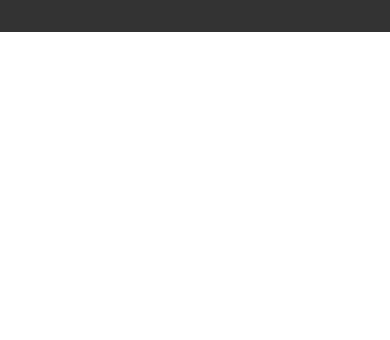
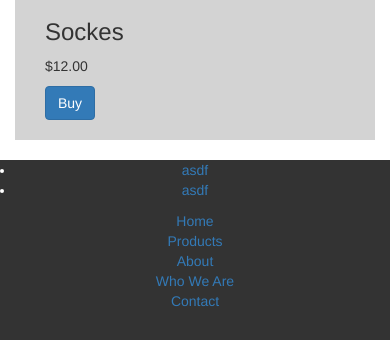
Before and after one commit to daniellabonte/bigfoot, a PHP site: page /products.php in a window 390 px wide. Shown: the part 812-1152 px from the top of the page. Before the commit the page ends 844 px from the top, so only its background shows below. Run offline with PHP 8.4, Linux system fonts and the light colour scheme; some libraries are stand-ins or nearby versions.

Commit message:
added rough layout for items

```diff
--- a/css/buttons.css
+++ b/css/buttons.css
@@ -17,3 +17,8 @@
   transition: 0.4s;
   text-decoration:  none;
 }
+.icon
+{
+	width: 100%;
+	height: auto;
+}
--- a/products.php
+++ b/products.php
@@ -15,14 +15,62 @@
   <div id="filterButton" class="col-sm-2"><center>Filter</center>
 </div>
 <div class="w-100"></div>
-<dir>asdf</dir>
+
+
+<br>
+<div class="col-sm-12" style="background-color: lightgrey;">
+<br>
+	<div class= "col-sm-6" style="max-width: 350px;">
+		<img class ="icon" src="https://ae01.alicdn.com/kf/HTB17QD6JFXXXXaOXVXXq6xXFXXXc/Spring-Summer-Calcetines-3D-Printed-Low-Cut-Ped-font-b-Socks-b-font-Girls-Cute-Kawaii.jpg">
+		<br>
+
+	</div>
+	<div class ="col-sm-6">
+		<h3>Sockes</h3>
+		<p>$12.00</p>
+		<button type="button" class="btn btn-primary">Buy</button>
+	</div>
+<br>
+
+
+</div>
+
+<br>
+
+
+<br>
+<div class="col-sm-12" style="background-color: lightgrey;">
+<br>
+	<div class= "col-sm-6" style="max-width: 350px;">
+		<img class ="icon" src="https://ae01.alicdn.com/kf/HTB17QD6JFXXXXaOXVXXq6xXFXXXc/Spring-Summer-Calcetines-3D-Printed-Low-Cut-Ped-font-b-Socks-b-font-Girls-Cute-Kawaii.jpg">
+		<br>
+
+	</div>
+	<div class ="col-sm-6">
+		<h3>Sockes</h3>
+		<p>$12.00</p>
+		<button type="button" class="btn btn-primary">Buy</button>
+	</div>
+<br>
+
+
+</div>
+
+<br>
 
 
 
 
 
+<style type="text/css">
 
+  .icon
+  {
+    width: 100%;
+    height: auto;
+  }
 
+</style>
 
 <?php include 'footer.php'; ?>
 
--- a/who-we-are.php
+++ b/who-we-are.php
@@ -64,6 +64,7 @@
 <div class= "col-sm-6" style="max-width: 350px;">
 <img class ="icon" src="http://www.codingjohn.com/Catalog/Images/DefaultProfilePic.png">
 <br>
+<br>
 </div>
 <div class ="col-sm-6">
 <h3>Ryan R.</h3>
```
Lines whose indentation alone changed are shown as unchanged.
